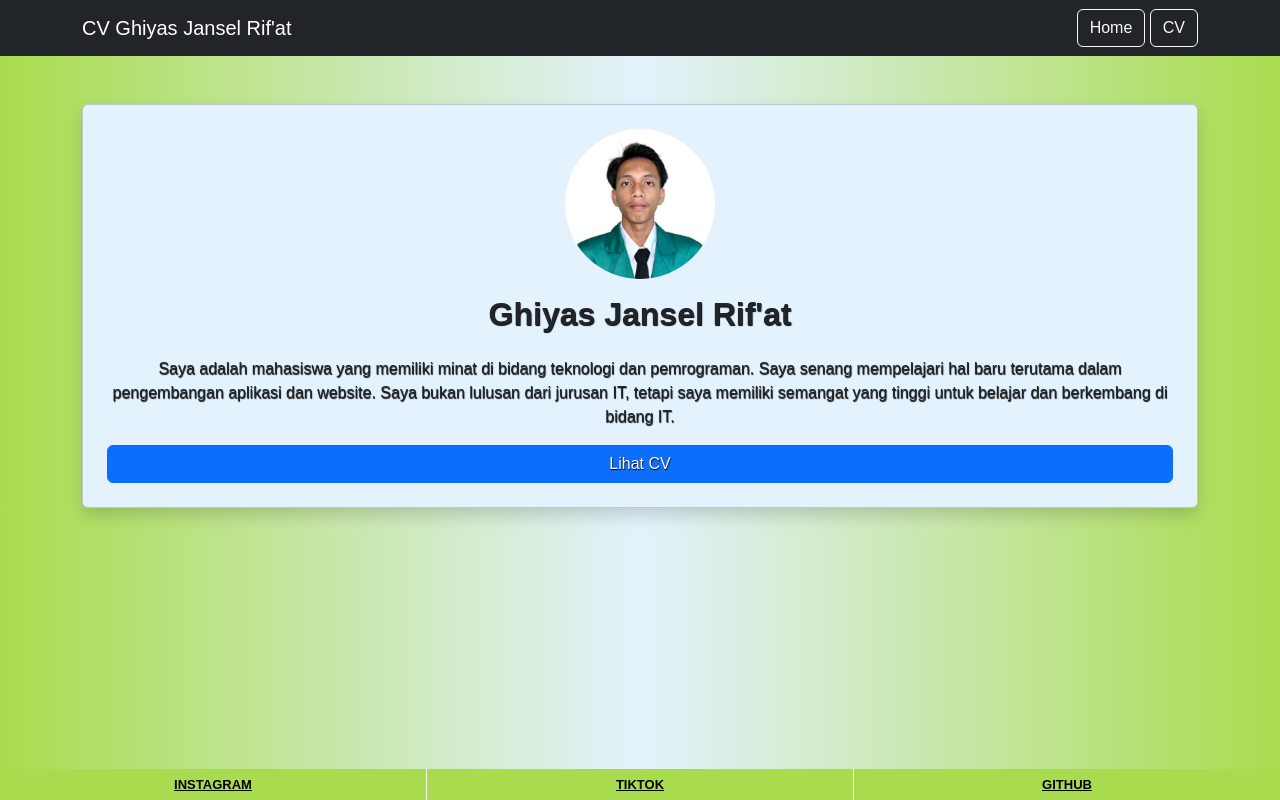
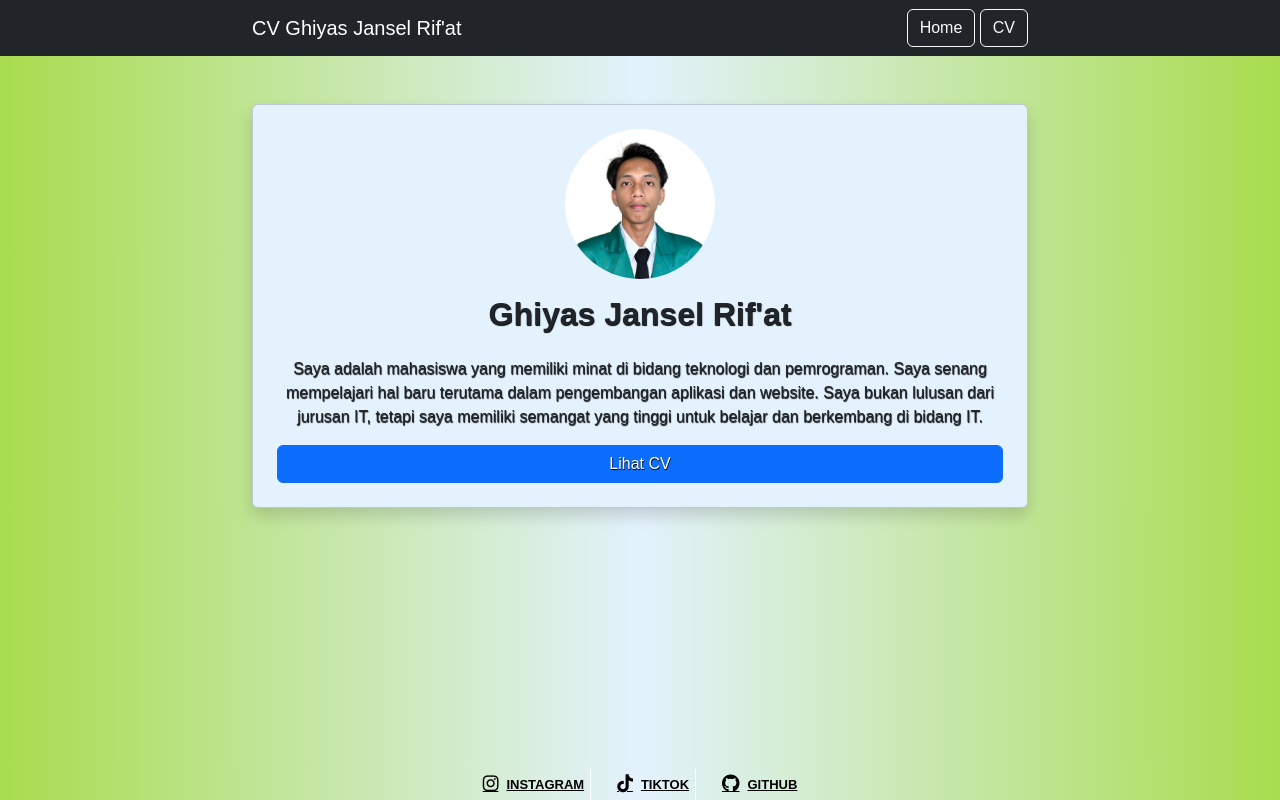
Before and after one commit to ghiyasjanselrifat/cv_belajar, a plain HTML site: page index.html in a window 1280 px wide. Drawn offline with nearby package versions, Linux system fonts and the light colour scheme.

Commit message:
Add files via upload

```diff
--- a/index.html
+++ b/index.html
@@ -1,8 +1,9 @@
 <!DOCTYPE html>
 <html lang="id">
 <head>
-    <meta charset="UTF-8">
+    <meta name="viewport" content="width=device-width, initial-scale=1.0">
     <title>Home</title>
+    <link rel="stylesheet" href="https://cdnjs.cloudflare.com/ajax/libs/font-awesome/6.5.0/css/all.min.css">
 
     <!-- Bootstrap -->
     <link href="https://cdn.jsdelivr.net/npm/bootstrap@5.3.0/dist/css/bootstrap.min.css" rel="stylesheet">
@@ -40,9 +41,15 @@
     </div>
 </div>
 <div class="footer-sosial">
-    <a href="https://instagram.com/ghiyas_jansel" target="_blank">INSTAGRAM</a>
-    <a href="https://tiktok.com/@goodworkkkk" target="_blank">TIKTOK</a>
-    <a href="https://github.com/ghiyasjanselrifat" target="_blank">GITHUB</a>
+    <a href="https://instagram.com/ghiyas_jansel" target="_blank">
+        <i class="fab fa-instagram"></i> INSTAGRAM
+    </a>
+    <a href="https://tiktok.com/@goodworkkkk" target="_blank">
+        <i class="fab fa-tiktok"></i> TIKTOK
+    </a>
+    <a href="https://github.com/ghiyasjanselrifat" target="_blank">
+        <i class="fab fa-github"></i> GITHUB
+    </a>
 </div>
 </body>
 </html>
--- a/style.css
+++ b/style.css
@@ -20,25 +20,43 @@ body {
     flex-direction: column;
 }
 
-/* Konten utama dorong footer */
+img {
+  max-width: 100%;
+  height: auto;
+}
+
 .container {
-    flex: 1;
+  width: 90%;
+  max-width: 800px; /* biar tetap enak di laptop */
+  margin: auto;
 }
 
 /* Footer sosial */
 .footer-sosial {
     display: flex;
     justify-content: center;
-    background-color: #a8dc4e;
-    margin-top: auto;
+    align-items: center;
+    gap: 20px;
+}
+
+.footer-sosial a {
+    text-decoration: none;
+    color: black;
+    font-weight: bold;
+    display: flex;
+    align-items: center;
+    gap: 8px;
+}
+
+.footer-sosial i {
+    font-size: 18px;
 }
 
 /* Link sosial (diperkecil) */
 .footer-sosial a {
-    flex: 1;
     text-align: center;
-    padding: 6px;           /* lebih kecil */
-    font-size: 13px;        /* kecilin teks */
+    padding: 6px;
+    font-size: 13px;
     border-right: 1px solid white;
     color: black;
     text-decoration: underline;
```
Also changed, not shown: cv.html (+5 -0 lines).
